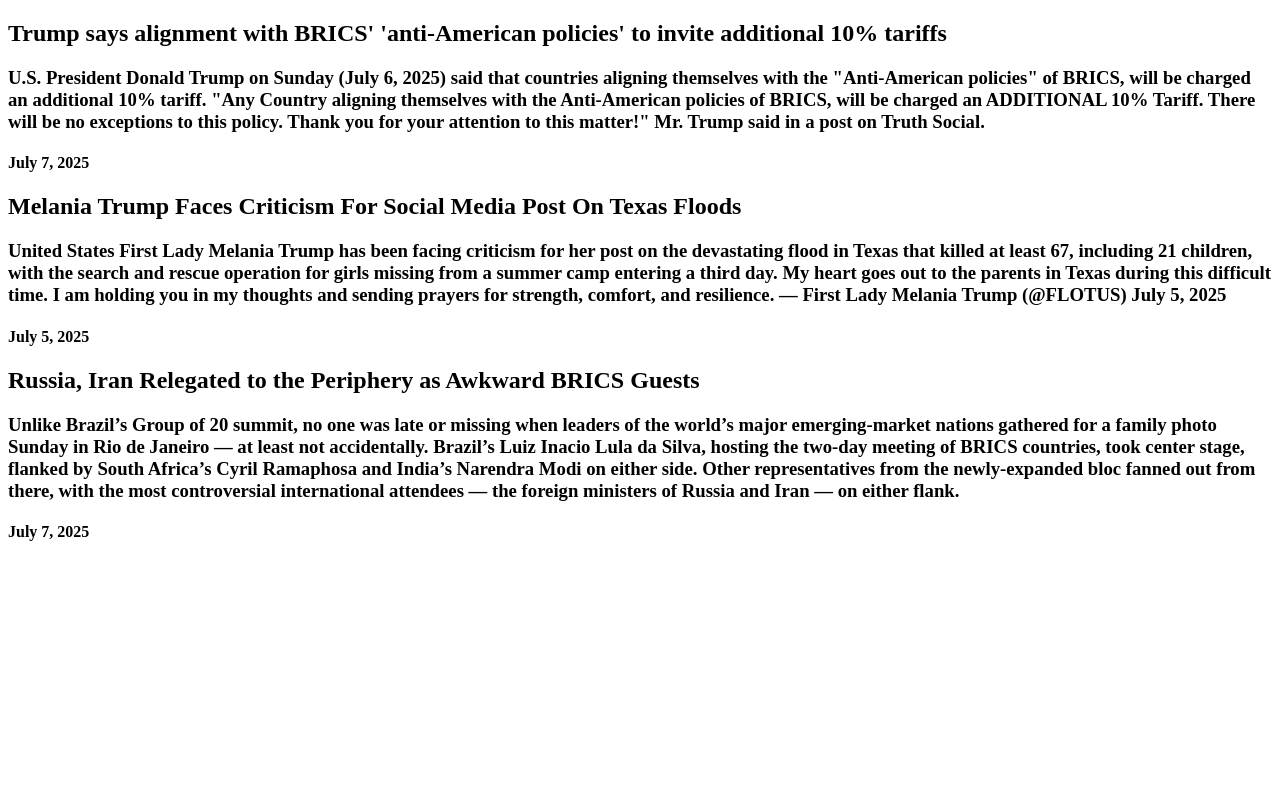
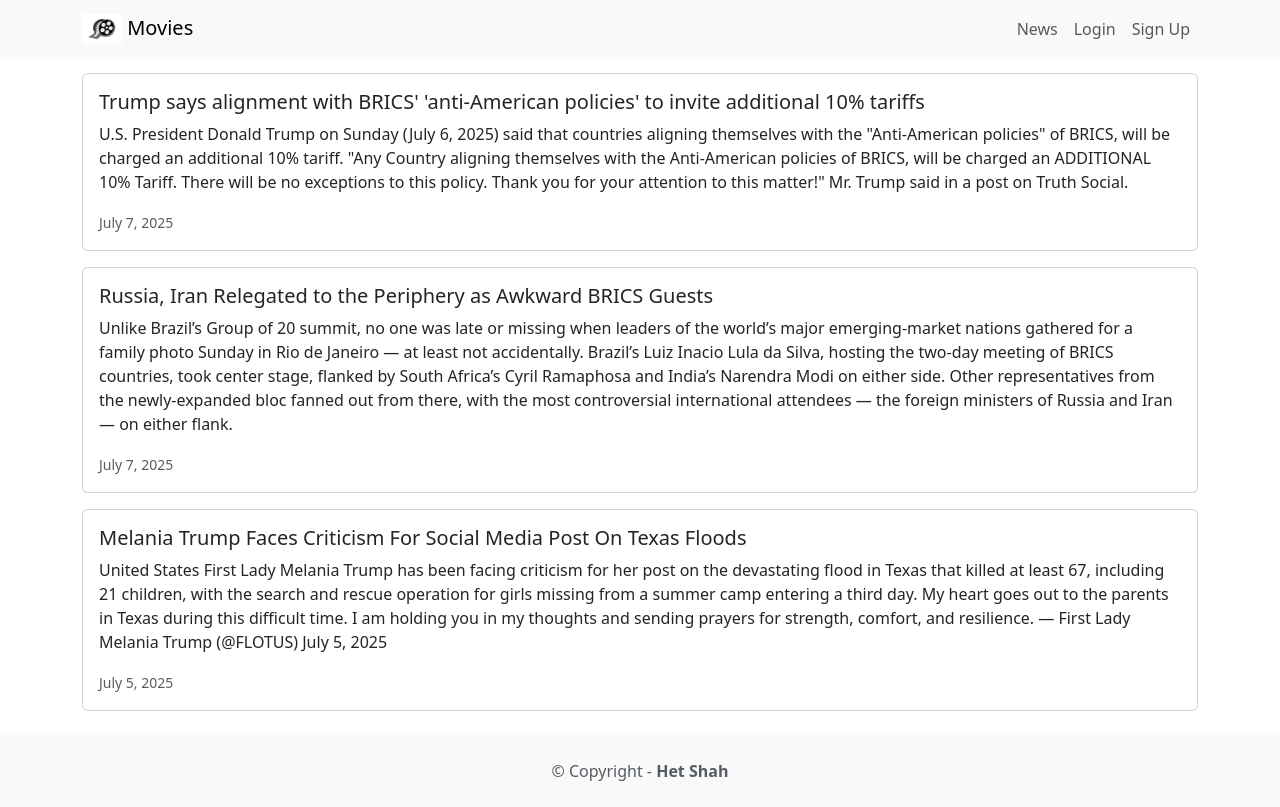
Before and after one commit to ShahHet2812/Sem4, a Django app: page /news/ in a window 1280 px wide. Before the commit the page ends 541 px from the top, so only its background shows below. Run offline with Django 4.2, Linux system fonts and the light colour scheme; data comes from the database, SQL or seed files in the repository.

Commit message:
Add files via upload

```diff
--- a/B4_128_Sem_4/movieratings/movie/urls.py
+++ b/B4_128_Sem_4/movieratings/movie/urls.py
@@ -4,5 +4,6 @@ from movie import views as movieViews
 urlpatterns = [
     path('',movieViews.home,name='home'),
     path('about/',movieViews.about,name='about'),
-    path('signup/',movieViews.signup,name='signup')
+    path('signup/',movieViews.signup,name='signup'),
+    path('<int:movie_id>',movieViews.detail,name='detail')
 ]
--- a/B4_128_Sem_4/movieratings/movie/views.py
+++ b/B4_128_Sem_4/movieratings/movie/views.py
@@ -1,4 +1,4 @@
-from django.shortcuts import render
+from django.shortcuts import render,get_object_or_404
 from django.http import HttpResponse
 from .models import Movie
 # Create your views here.
@@ -14,3 +14,6 @@ def about(request):
 def signup(request):
     email=request.GET.get('email')
     return render(request,'signup.html',{'email':email})
+def detail(request,movie_id):
+    movie=get_object_or_404(Movie,pk=movie_id)
+    return render(request,'detail.html',{'movie':movie})
--- /dev/null
+++ b/B4_128_Sem_4/movieratings/movieratings/templates/base.html
@@ -0,0 +1,43 @@
+<!DOCTYPE html>
+<html lang="en">
+<head>
+    <meta charset="UTF-8">
+    <meta name="viewport" content="width=device-width, initial-scale=1.0">
+    <title>MovieRatings</title>
+    <link href="https://cdn.jsdelivr.net/npm/bootstrap@5.3.7/dist/css/bootstrap.min.css" rel="stylesheet" integrity="sha384-LN+7fdVzj6u52u30Kp6M/trliBMCMKTyK833zpbD+pXdCLuTusPj697FH4R/5mcr" crossorigin="anonymous">
+    <script src="https://cdn.jsdelivr.net/npm/bootstrap@5.3.7/dist/js/bootstrap.bundle.min.js" integrity="sha384-ndDqU0Gzau9qJ1lfW4pNLlhNTkCfHzAVBReH9diLvGRem5+R9g2FzA8ZGN954O5Q" crossorigin="anonymous"></script>
+</head>
+<body>
+<nav class="navbar navbar-expand-lg navbar-light bg-light mb-3">
+        <div class="container">
+            <a class="navbar-brand" href="{% url 'home'%}">
+                {% load static %}
+                <img src="{% static 'images/movie.jpg' %}" alt="" width="40" height="30" class="d-inline-block align-text-top"/>
+                Movies
+            </a>
+                <button class="navbar-toggler" type="button" data-bs-toggle="collapse" data-bs-target="#navbarNavAltMarkup" aria-controls="navbarNavAltMarkup" aria-expanded="false" aria-label="Toggle navigation">
+                    <span class="navbar-toggler-icon"></span>
+                </button>
+                <div class="collapse navbar-collapse" id="navbarNavAltMarkup">
+                    <div class="navbar-nav ms-auto">
+                        <a class="nav-link" href="{% url 'news' %}">News</a>
+                        <a class="nav-link" href="#">Login</a>
+                        <a class="nav-link" href="#">Sign Up</a>
+                    </div>
+                </div>
+        </div>
+</nav>
+<div class="container">
+{% block content %}
+{% endblock %}
+</div>
+<footer class="text-center text-lg-start bg-light text-muted mt-4">
+        <div class="text-center p-4">
+            © Copyright -
+            <a class="text-reset fw-bold text-decoration-none" target="_blank" href="https://shahhet2812.github.io/Personal-Portfolio/">
+                Het Shah
+            </a>
+        </div>
+</footer>
+</body>
+</html>
--- a/B4_128_Sem_4/movieratings/movieratings/urls.py
+++ b/B4_128_Sem_4/movieratings/movieratings/urls.py
@@ -7,5 +7,6 @@ urlpatterns = [
     path('admin/', admin.site.urls),
     path('',include('movie.urls')),
     path('news/',include('news.urls')),
+    path('movie/',include('movie.urls')),
 ]
 urlpatterns+=static(settings.MEDIA_URL,document_root=settings.MEDIA_ROOT)
--- a/B4_128_Sem_4/movieratings/news/templates/news.html
+++ b/B4_128_Sem_4/movieratings/news/templates/news.html
@@ -1,17 +1,20 @@
-<!DOCTYPE html>
-<html lang="en">
-<head>
-    <meta charset="UTF-8">
-    <meta name="viewport" content="width=device-width, initial-scale=1.0">
-    <title>News</title>
-</head>
-<body>
-    <div>
-        {% for news in newss %}
-            <h2>{{ news.headline }}</h2>
-            <h3>{{ news.body }}</h3>
-            <h4>{{ news.date }}</h4>
-        {% endfor %}
+{% extends 'base.html' %}
+{% block content %}
+    {% for news in newss %}
+        <div class="card mb-3">
+            <div class="row g-0">
+                <div>
+                <div class="card-body">
+                    <h5 class="card-title">{{ news.headline}}</h5>
+                    <p class="card-text">{{ news.body }}</p>
+                    <p class="card-text">
+                        <small class="text-muted">
+                            {{ news.date }}
+                        </small>
+                    </p>
+                </div>
+            </div>
+        </div>
     </div>
-</body>
-</html>
+    {% endfor %}
+{% endblock %}
--- a/B4_128_Sem_4/movieratings/news/views.py
+++ b/B4_128_Sem_4/movieratings/news/views.py
@@ -2,5 +2,5 @@ from django.shortcuts import render
 from .models import News
 # Create your views here.
 def news(request):
-    newss=News.objects.all()
+    newss=News.objects.all().order_by('-date')
     return render(request,'news.html',{'newss':newss})
```
Also changed, not shown: B4_128_Sem_4/movieratings/movie/templates/about.html (+3 -13 lines), B4_128_Sem_4/movieratings/movie/templates/detail.html (added, +24 -0 lines), B4_128_Sem_4/movieratings/movie/templates/home.html (+8 -16 lines), B4_128_Sem_4/movieratings/movie/templates/signup.html (+3 -15 lines), B4_128_Sem_4/movieratings/movieratings/settings.py (+5 -2 lines), B4_128_Sem_4/movieratings/movieratings/static/images/movie.jpg (added).
